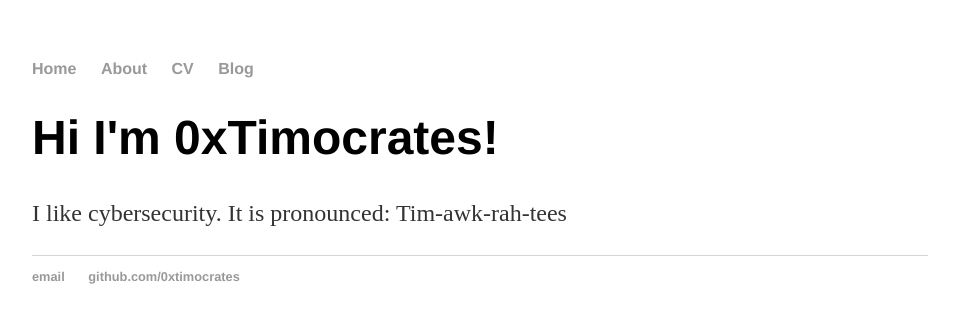
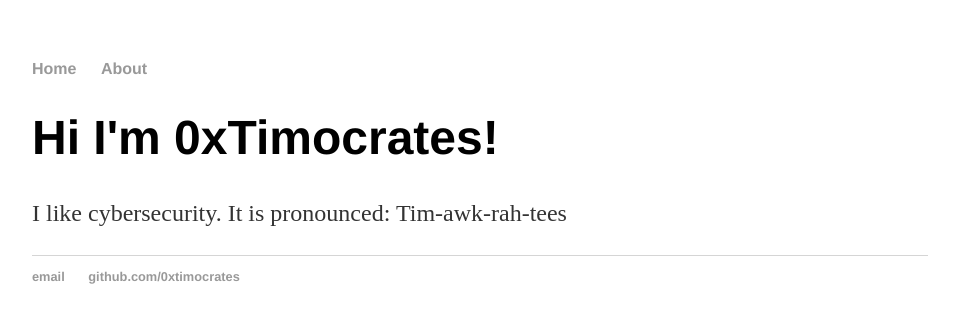
Before and after one commit to 0xtimocrates/0xtimocrates.github.io, a Jekyll site: the page built from index.html, in a window 1280 px wide. Shown: the top 323 px of the page, without its empty margins (160-1119 px from the left). Built offline with Jekyll 4.4.1, drawn with Linux system fonts in a browser that asks for light colours.

Commit message:
Update default.html

```diff
--- a/_layouts/default.html
+++ b/_layouts/default.html
@@ -10,8 +10,8 @@
 	    		<ul>
 	        		<li><a href="/">Home</a></li>
 		        	<li><a href="/about">About</a></li>
-	        		<li><a href="/cv">CV</a></li>
-	        		<li><a href="/blog">Blog</a></li>
+<!-- 	        		<li><a href="/cv">CV</a></li> -->
+<!-- 	        		<li><a href="/blog">Blog</a></li> -->
 	    		</ul>
 			</nav>
 			<div class="container">
```
